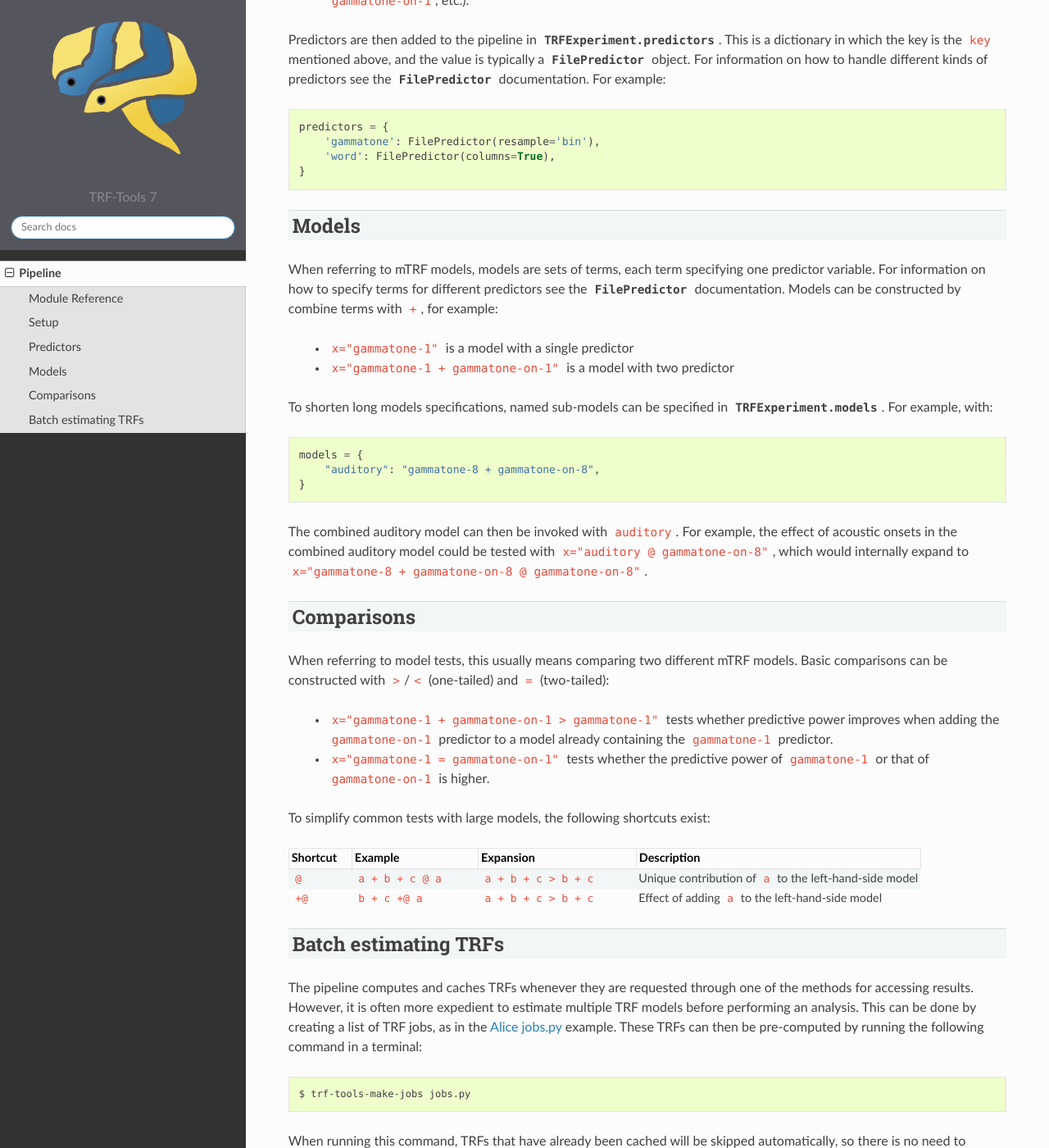
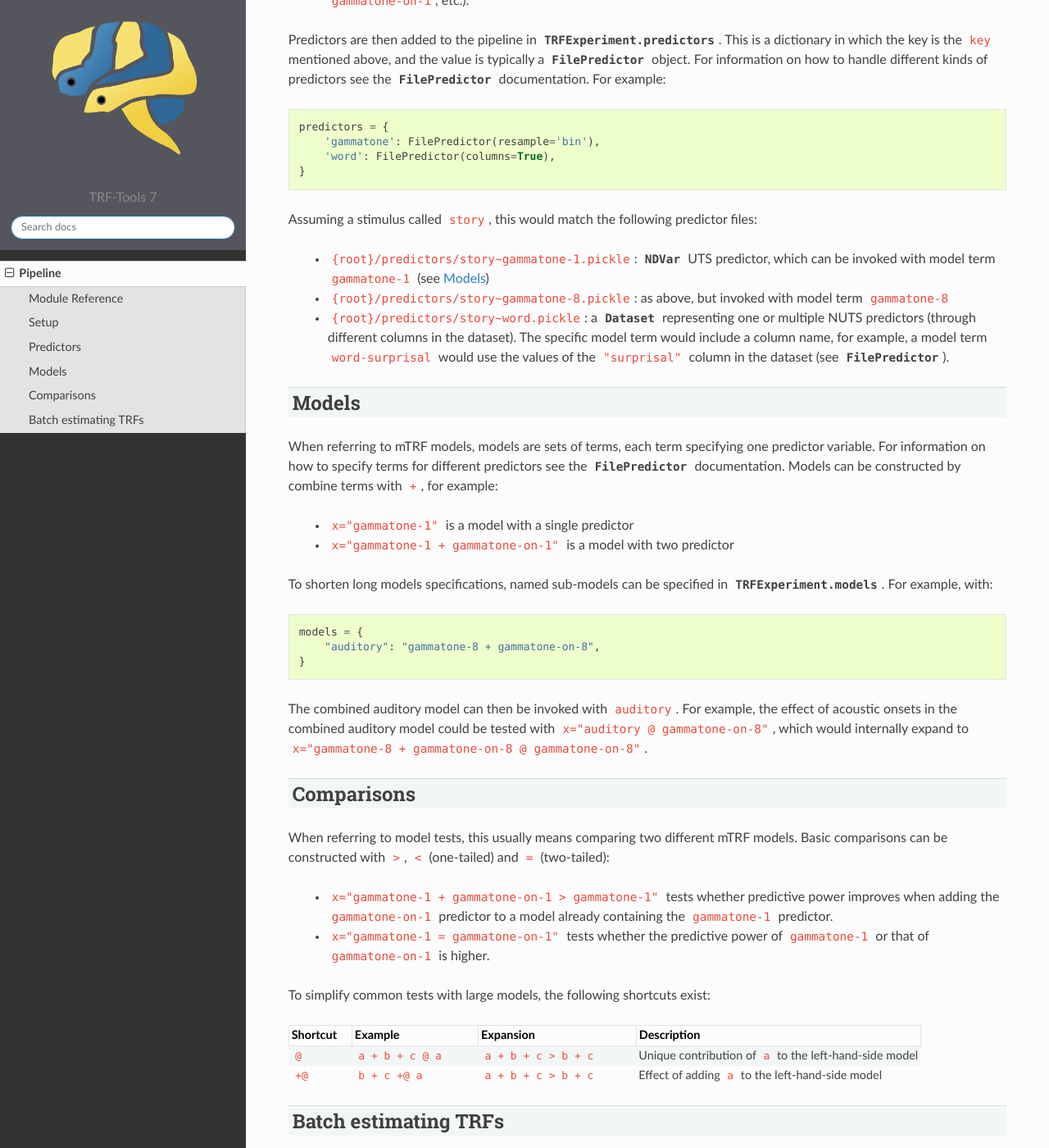
Before and after one commit to christianbrodbeck/TRF-Tools, a Sphinx documentation site: the page built from doc/pipeline.rst, in a window 1280 px wide and 1400 px high, scrolled down 934 px. Shown: the whole window at 82% size. Built offline with Sphinx 7.4.7 and the Read the Docs theme 2.0.0, drawn with Linux system fonts in a browser that asks for light colours; formulas are drawn with MathJax 3.

Commit message:
DOC pipeline

```diff
--- a/doc/pipeline.rst
+++ b/doc/pipeline.rst
@@ -44,6 +44,14 @@ Predictors are then added to the pipeline in :class:`TRFExperiment.predictors`.
         'word': FilePredictor(columns=True),
     }
 
+Assuming a stimulus called ``story``, this would match the following predictor files:
+
+ - ``{root}/predictors/story~gammatone-1.pickle``: :class:`NDVar` UTS predictor, which can be invoked with model term ``gammatone-1`` (see :ref:`pipeline-models`)
+ - ``{root}/predictors/story~gammatone-8.pickle``: as above, but invoked with model term ``gammatone-8``
+ - ``{root}/predictors/story~word.pickle``: a :class:`Dataset` representing one or multiple NUTS predictors (through different columns in the dataset). The specific model term would include a column name, for example, a model term ``word-surprisal`` would use the values of the ``"surprisal"`` column in the dataset (see :class:`FilePredictor`).
+
+
+.. _pipeline-models:
 
 ^^^^^^
 Models
@@ -69,7 +77,7 @@ The combined auditory model can then be invoked with ``auditory``. For example,
 Comparisons
 ^^^^^^^^^^^
 
-When referring to model tests, this usually means comparing two different mTRF models. Basic comparisons can be constructed with ``>``/``<`` (one-tailed) and ``=`` (two-tailed):
+When referring to model tests, this usually means comparing two different mTRF models. Basic comparisons can be constructed with ``>``, ``<`` (one-tailed) and ``=`` (two-tailed):
 
  - ``x="gammatone-1 + gammatone-on-1 > gammatone-1"`` tests whether predictive power improves when adding the ``gammatone-on-1`` predictor to a model already containing the ``gammatone-1`` predictor.
  - ``x="gammatone-1 = gammatone-on-1"`` tests whether the predictive power of ``gammatone-1`` or that of ``gammatone-on-1`` is higher.
```
